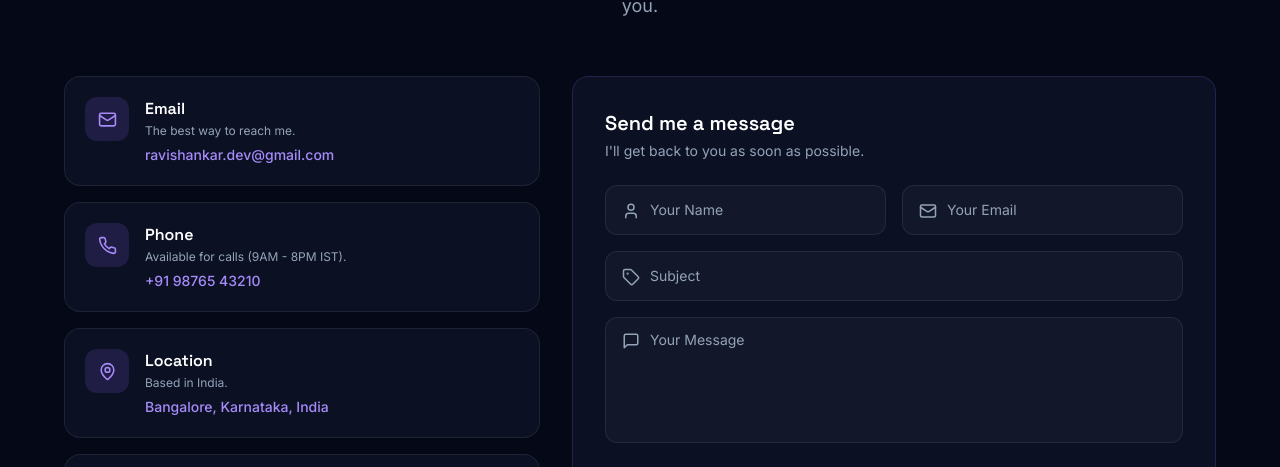
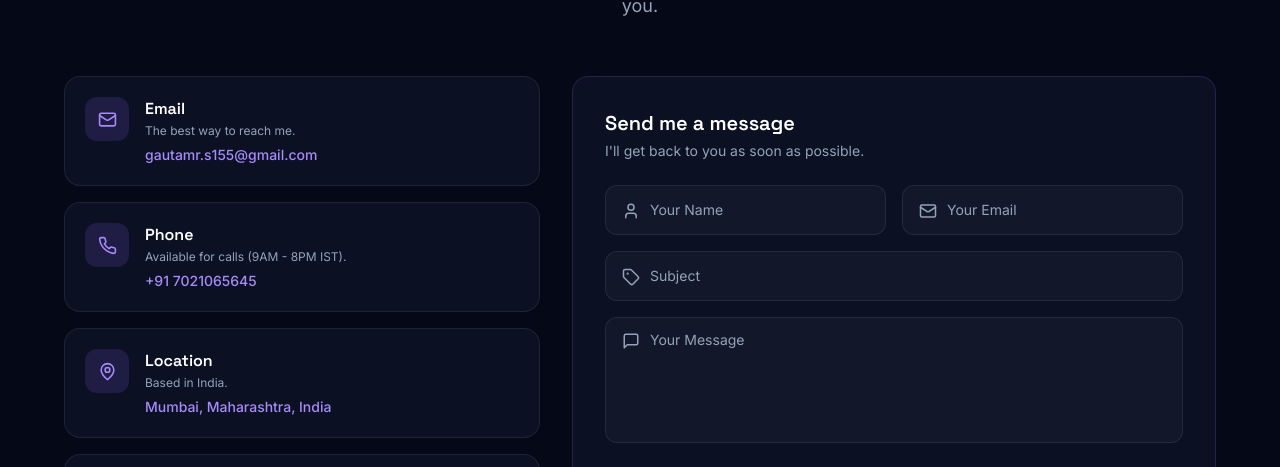
Before and after one commit to gautamrs224-r/Ravishankar-Portfolio, a React (Vite) app: page / in a window 1280 px wide. Shown: the part 7734-8201 px from the top of the page. Built offline with nearby package versions, Linux system fonts and the light colour scheme; no server answers.

Commit message:
updated portfoliodata.js file

```diff
--- a/src/data/portfolioData.js
+++ b/src/data/portfolioData.js
@@ -15,11 +15,11 @@ export const PROFILE = {
   tagline:
     "I build beautiful, user-friendly and high-performance web applications using the MERN stack.",
   location: "India",
-  education: "B.Tech (CSE)",
+  education: "BSc. Computer Science (CS)",
   status: "Open to Work",
-  email: "ravishankar.dev@gmail.com",
-  phone: "+91 98765 43210",
-  cityRegion: "Bangalore, Karnataka, India",
+  email: "gautamr.s155@gmail.com",
+  phone: "+91 7021065645",
+  cityRegion: "Mumbai, Maharashtra, India",
   resumeUrl: "/Ravishankar_Gautam_Resume.pdf",
   social: {
     github: "https://github.com/gautamrs224-r/",
```
